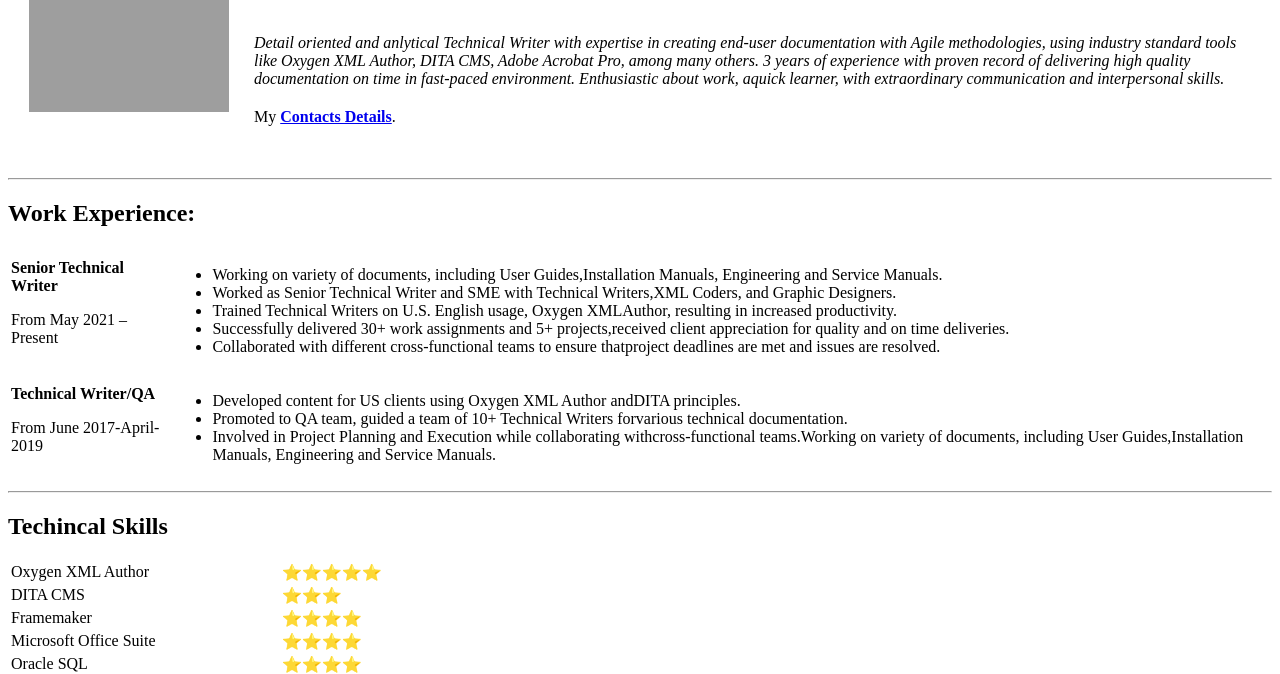
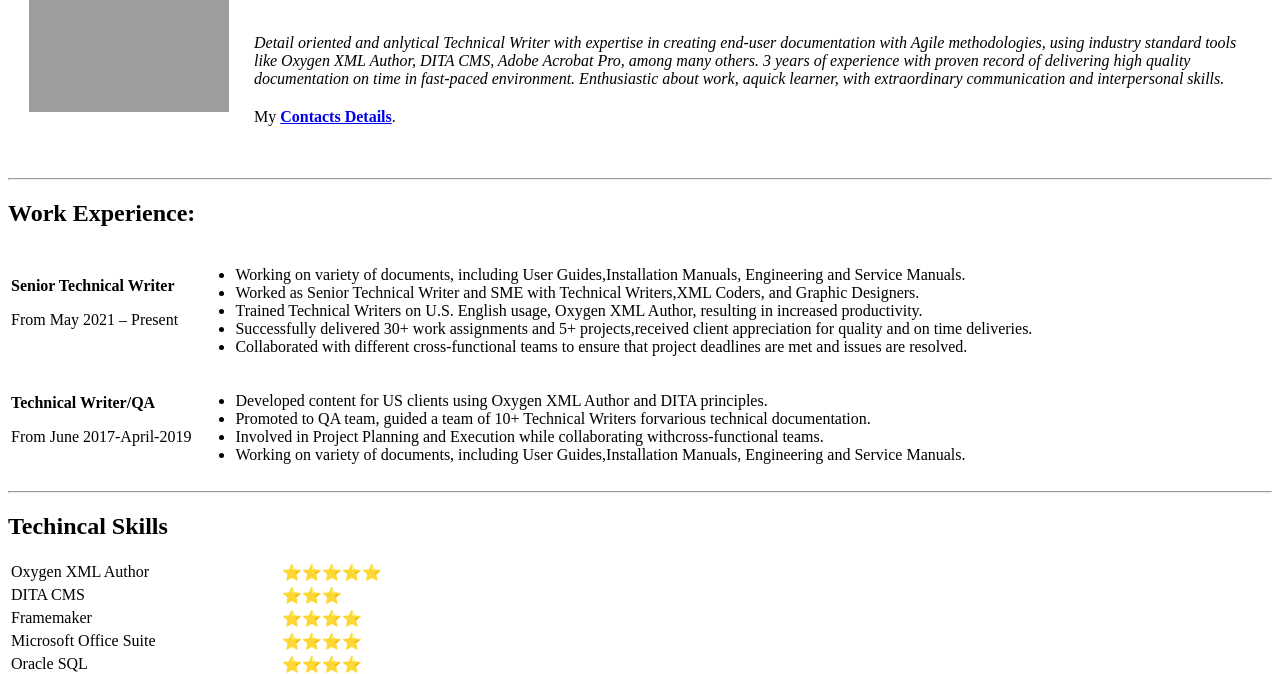
Before and after one commit to ShubhamTarafdar/CV, a plain HTML site: page index.html in a window 1280 px wide. Shown: the part 130-804 px from the top of the page. Drawn offline with Linux system fonts and the light colour scheme; grey boxes are pictures that could not be loaded.

Commit message:
Update index.html

```diff
--- a/index.html
+++ b/index.html
@@ -48,11 +48,11 @@
             Worked as Senior Technical Writer and SME with Technical Writers,XML
             Coders, and Graphic Designers.</li>
           <li>
-            Trained Technical Writers on U.S. English usage, Oxygen XMLAuthor, resulting in increased productivity.</li>
+            Trained Technical Writers on U.S. English usage, Oxygen XML Author, resulting in increased productivity.</li>
           <li>
             Successfully delivered 30+ work assignments and 5+ projects,received client appreciation for quality and on time deliveries.</li>
           <li>
-            Collaborated with different cross-functional teams to ensure thatproject deadlines are met and issues are resolved.</li>
+            Collaborated with different cross-functional teams to ensure that project deadlines are met and issues are resolved.</li>
         </ul>
       </td>
     </tr>
@@ -62,12 +62,13 @@
       </td>
       <td>
         <ul>
-          <li>Developed content for US clients using Oxygen XML Author andDITA principles.</li>
+          <li>Developed content for US clients using Oxygen XML Author and DITA principles.</li>
           <li>
             Promoted to QA team, guided a team of 10+ Technical Writers forvarious technical documentation.
           </li>
           <li>
-            Involved in Project Planning and Execution while collaborating withcross-functional teams.Working on variety of documents, including User Guides,Installation Manuals, Engineering and
+            Involved in Project Planning and Execution while collaborating withcross-functional teams.</li>
+            <li>Working on variety of documents, including User Guides,Installation Manuals, Engineering and
             Service Manuals.</li>
         </ul>
       </td>
```
